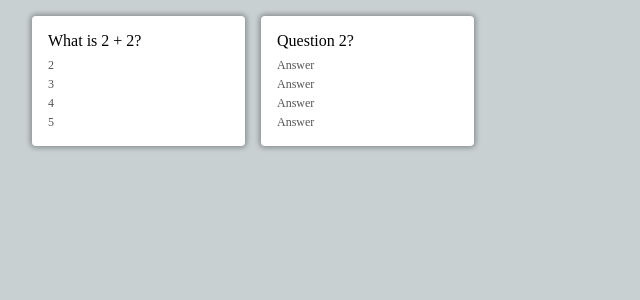
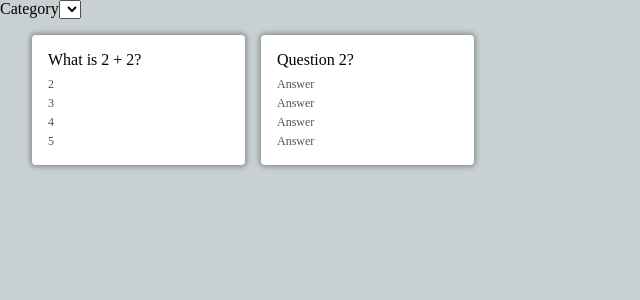
Before and after one commit to Luketedwards/flashcards-react, a React (Create React App) app in the folder flashcards/: page / in a window 1280 px wide. Shown: the top 300 px of the page, without its empty margins (0-640 px from the left). Built offline with nearby package versions, Linux system fonts and the light colour scheme; no server answers.

Commit message:
connected categoriesapi

```diff
--- a/flashcards/src/App.js
+++ b/flashcards/src/App.js
@@ -1,6 +1,7 @@
 import React, {
   useState,
-  useEffect
+  useEffect,
+  useRef
 } from "react";
 import FlashcardList from "./FlashcardList";
 import './app.css'
@@ -9,6 +10,14 @@ import axios from 'axios'
 
 function App() {
   const [flashcards, setFlashcards] = useState(SAMPLE_FLASHCARDS)
+  const categoryEl = useRef()
+
+  useEffect(() =>{
+    axios.get('https://opentdb.com/api_category.php')
+    .then(res => {
+      console.log(res.data)
+    })
+  }, [])
 
   useEffect(() => {
     axios
@@ -35,11 +44,26 @@ function App() {
     return textArea.value
   }
 
-  return ( <div className="container"> <
+  function handleSubmit(e){
+    e.preventDefault()
+  }
+
+  return (
+    <>
+    <form className="header" onSubmit={handleSubmit}>
+      <div className="form-group">
+        <label htmlFor="category">Category</label>
+        <select id="category" ref={categoryEl}>
+
+        </select>
+      </div>
+    </form>
+    <div className="container"> <
     FlashcardList flashcards = {
       flashcards
     }
     /> </div>
+    </>
   );
 }
 
```
